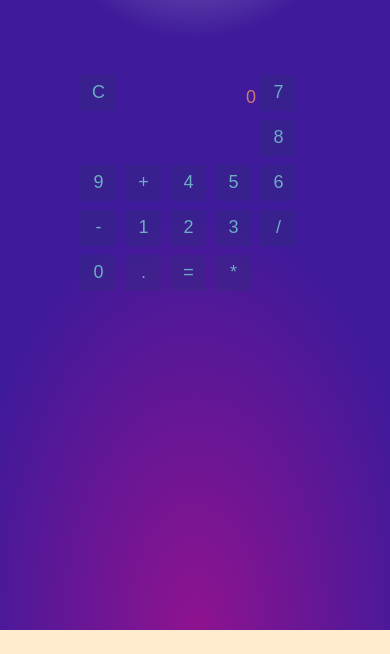
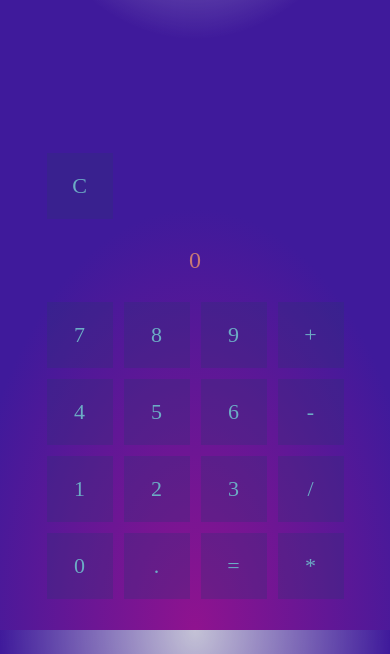
Before and after one commit to GabrielMacario/calculadora-js, a plain HTML site: page index.html in a window 390 px wide. Shown: the part 214-868 px from the top of the page. Before the commit the page ends 844 px from the top, so only its background shows below. Drawn offline with Linux system fonts and the light colour scheme.

Commit message:
add css and responsive

```diff
--- a/index.html
+++ b/index.html
@@ -2,11 +2,12 @@
 <html lang="pt">
 <head>
     <meta charset="UTF-8">
-    <meta name="viewport" content="width=device-width, initial-scale=1.5">
+    <meta name="viewport" content="width=device-width, initial-scale=1.0">
     <title>Calculadora</title>
     <link rel="stylesheet" href="styles/styles.css">
 </head>
 <body>
+    <div id="mobile">
     <h1>Calculadora Js</h1>
     <p class="warning">Não divide por zero</p>
 
@@ -44,6 +45,7 @@
             <button class="opr" data-ops="times" data-num="*">*</button>
         </div>
     </div>
+</div>
 
     <script src="script/script.js"></script>
 </body>
--- a/styles/styles.css
+++ b/styles/styles.css
@@ -15,7 +15,8 @@ html {
 body {
   color: #6cacc5;
   display: inline-block;
-  font: 300 18px/1.6 "Source Sans Pro", sans-serif;
+  font:    sans-serif;
+  font-size: 20px;
   margin: 0;
   padding: 5em 0 2em;
   text-align: center;
@@ -194,17 +195,32 @@ button:focus::after {
   }
 }
 
-@media (min-width: 420px) {
-  .calculator {
-    width: 12em;
+@media (max-width: 480px) {
+
+  body {
+    font-size: 25px; /* Diminui a fonte no mobile */
+    font: sans-serif;
   }
+
+  .calculo {
+    width: 90%; /* Faz a calculadora se ajustar à tela */
+    max-width: 300px; /* Limita para não ficar muito grande */
+  }
+
   .viewer {
-    width: 8.5em;
+    width: 100%;
+    font-size: 24px;
+    text-align: center;
   }
+
   button {
-    margin: 0.5em;
+    width: 3em; /* Deixa os botões maiores */
+    height: 3em;
+    font-size: 22px;
   }
 }
+
+
 
 .opr:focus::after {
   content: attr(data-num);
```
